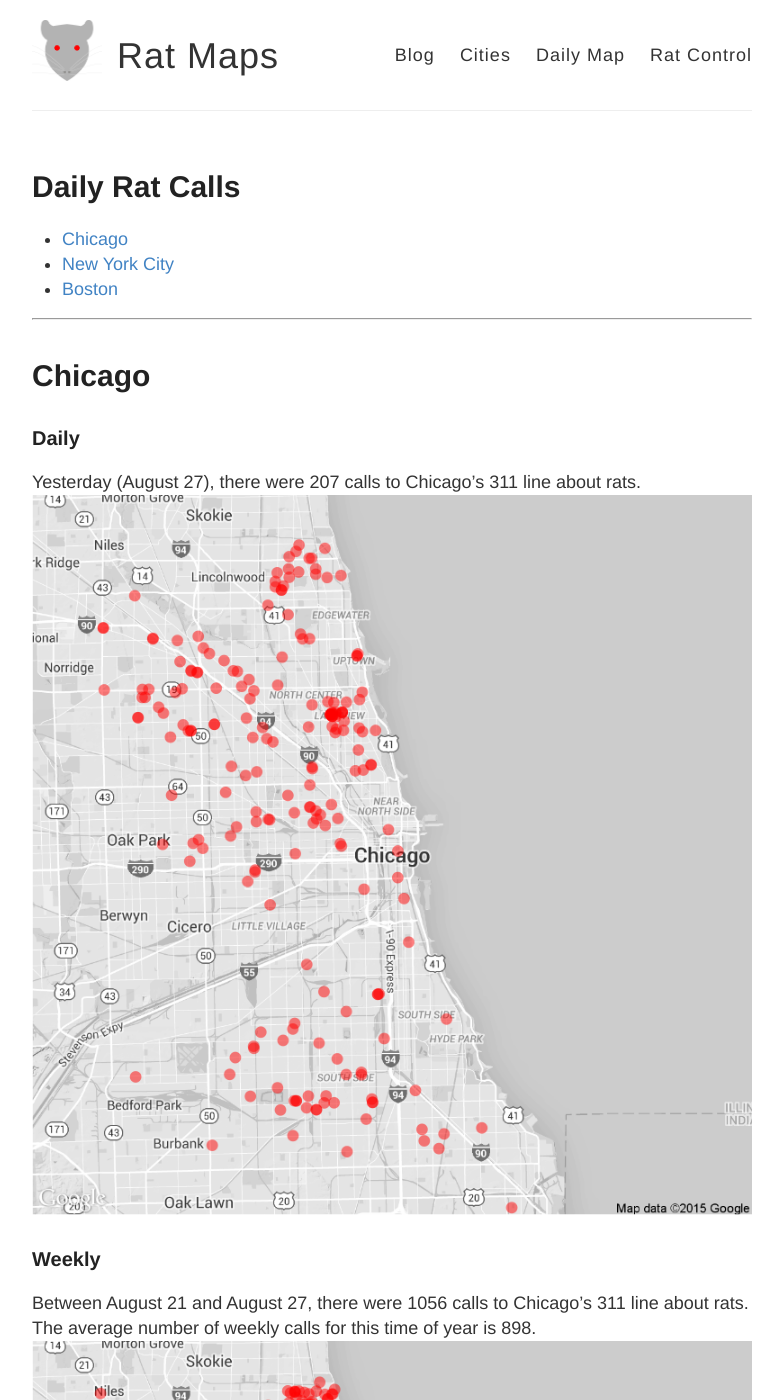
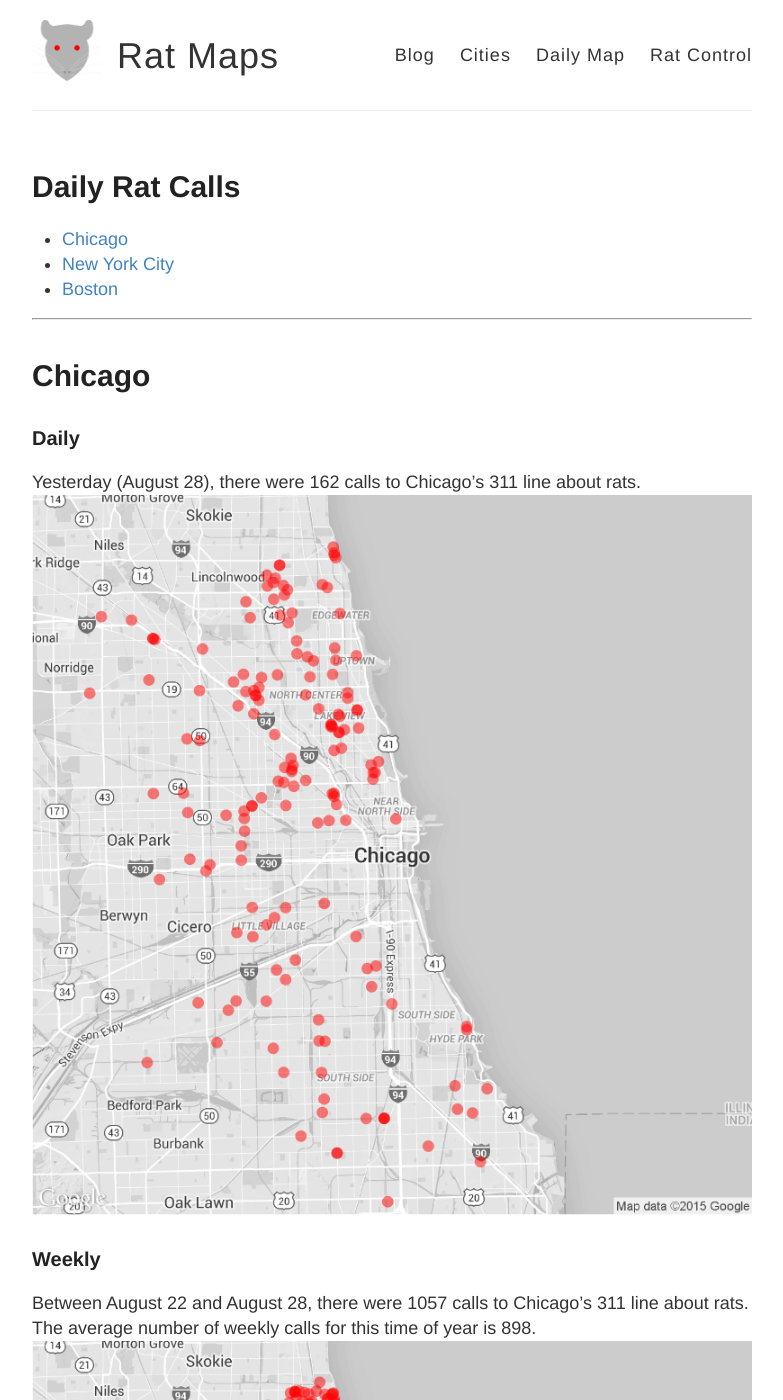
Before and after one commit to DanielHadley/ratmaps, a Jekyll site: the page built from daily.md, in a window 1280 px wide and 1400 px high. Shown: the whole window, without its empty margins (248-1031 px from the left). Built offline with Jekyll 4.4.1, drawn with Linux system fonts in a browser that asks for light colours; comment, search, counter and statistics services are not loaded; some of the changed text lies outside the part shown.

Commit message:
Daily Maps

```diff
--- a/daily.md
+++ b/daily.md
@@ -15,22 +15,22 @@
 
 ### Daily
 
-Yesterday (August 27), there were 207 calls to Chicago's 311 line about rats.
+Yesterday (August 28), there were 162 calls to Chicago's 311 line about rats.
 ![Chicago rat calls to 311 weekly map]({{ site.cityimages }}/daily/Chicago_Rat_Map_Daily.png)
 
 ### Weekly
-Between August 21 and August 27, there were 1056 calls to Chicago's 311 line about rats. The average number of weekly calls for this time of year is 898.
+Between August 22 and August 28, there were 1057 calls to Chicago's 311 line about rats. The average number of weekly calls for this time of year is 898.
 ![Chicago rat calls to 311 weekly map]({{ site.cityimages }}/daily/Chicago_Rat_Map_Weekly.png)
 ***
 # New York City <a id="nyc"><a>
 
 ### Daily
 
-Yesterday (August 27), there were 0 calls to New York City's 311 line about rats.
+Yesterday (August 28), there were 0 calls to New York City's 311 line about rats.
 ![NYC rat calls to 311 weekly map]({{ site.cityimages }}/daily/NYC_Rat_Map_Daily.png)
 
 ### Weekly
-Between August 21 and August 27, there were 0 calls to New York City's 311 line about rats. The average number of weekly calls for this time of year is 264.
+Between August 22 and August 28, there were 0 calls to New York City's 311 line about rats. The average number of weekly calls for this time of year is 264.
 ![NYC rat calls to 311 weekly map]({{ site.cityimages }}/daily/NYC_Rat_Map_Weekly.png)
 
 Each red dot represents one call about a rat seen in that location. The dots are transparent, so multiple calls from one location will be seen as a solid dot. The usual caveats apply: more calls do not necessarily mean that there are more rats in that location than other parts of the city. A cluster of dots could indicate that one resident is unusually vocal about rodents in his or her neighborhood. Also, more densely populated neighborhoods tend to make more calls to 311.
```
Also changed, not shown: images/pages/daily/Chicago_Rat_Map_Daily.png, images/pages/daily/Chicago_Rat_Map_Weekly.png, images/pages/daily/NYC_Rat_Map_Daily.png, images/pages/daily/NYC_Rat_Map_Weekly.png.
